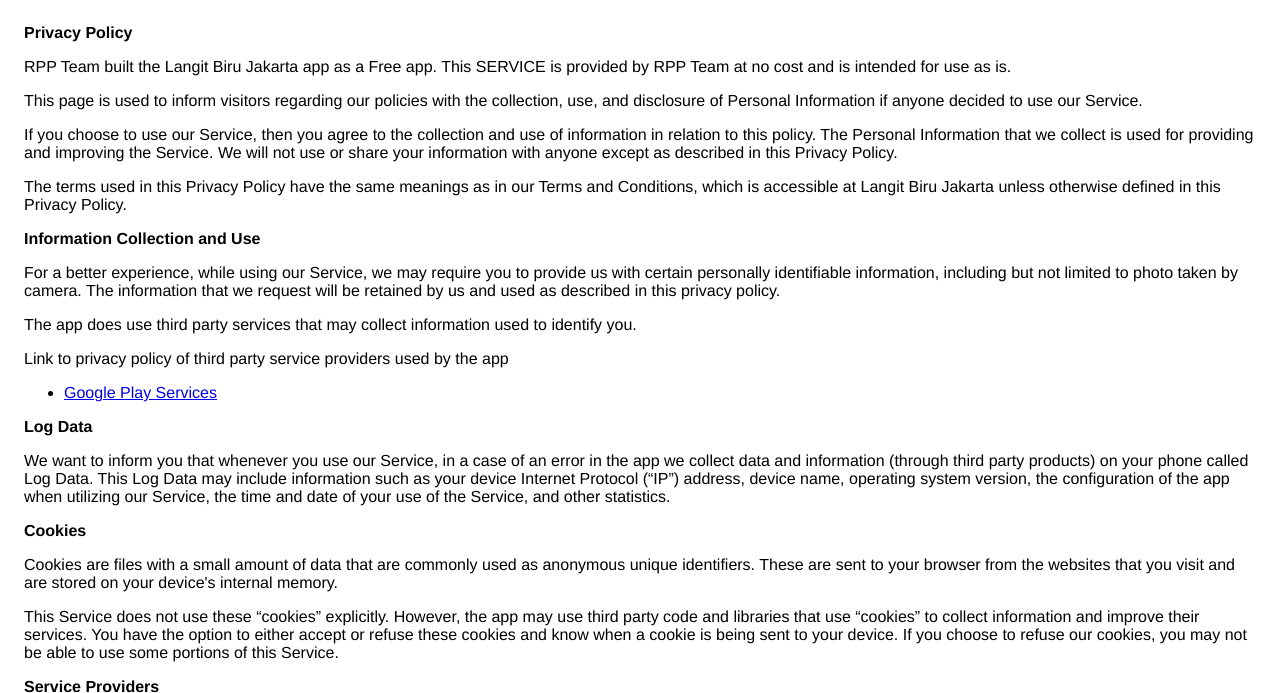
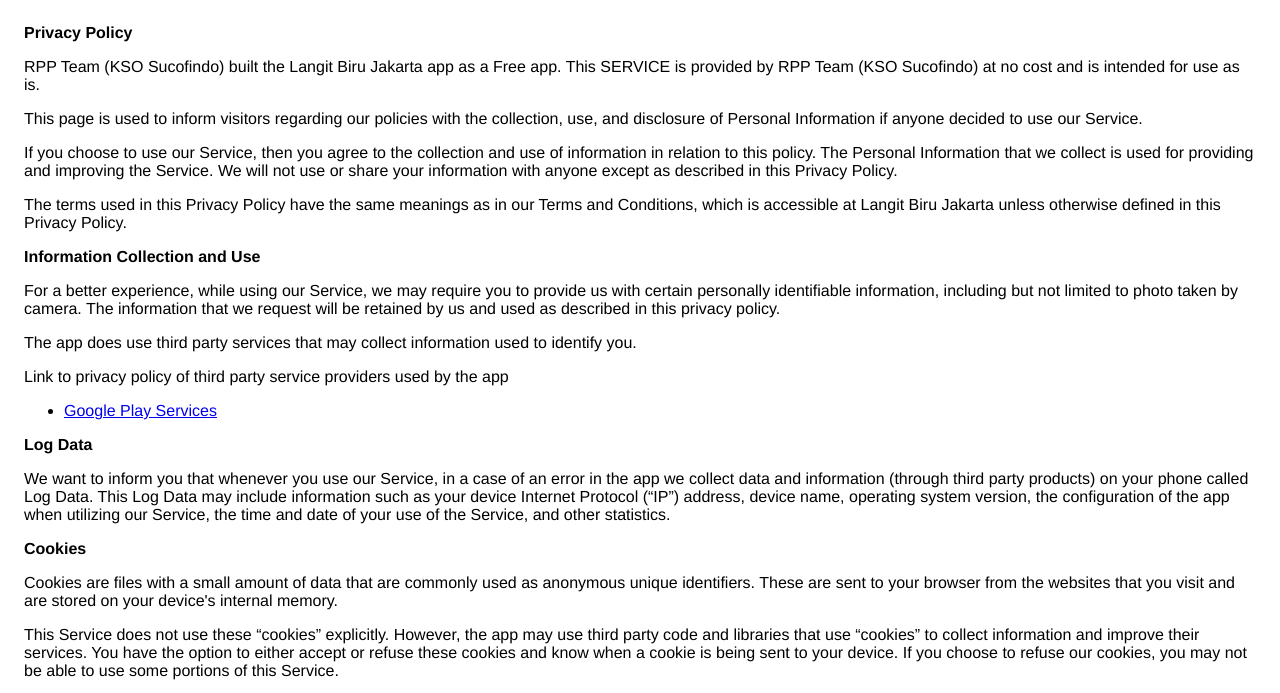
Before and after one commit to langitbirujakarta/privacy, a plain HTML site: page index.html in a window 1280 px wide. Shown: the top 693 px of the page. Drawn offline with Linux system fonts and the light colour scheme.

Commit message:
Update index.html

```diff
--- a/index.html
+++ b/index.html
@@ -8,9 +8,9 @@
     </head>
     <body>
     <strong>Privacy Policy</strong> <p>
-                  RPP Team built the Langit Biru Jakarta app as
+                  RPP Team (KSO Sucofindo) built the Langit Biru Jakarta app as
                   a Free app. This SERVICE is provided by
-                  RPP Team at no cost and is intended for use as
+                  RPP Team (KSO Sucofindo) at no cost and is intended for use as
                   is.
                 </p> <p>
                   This page is used to inform visitors regarding our
```
